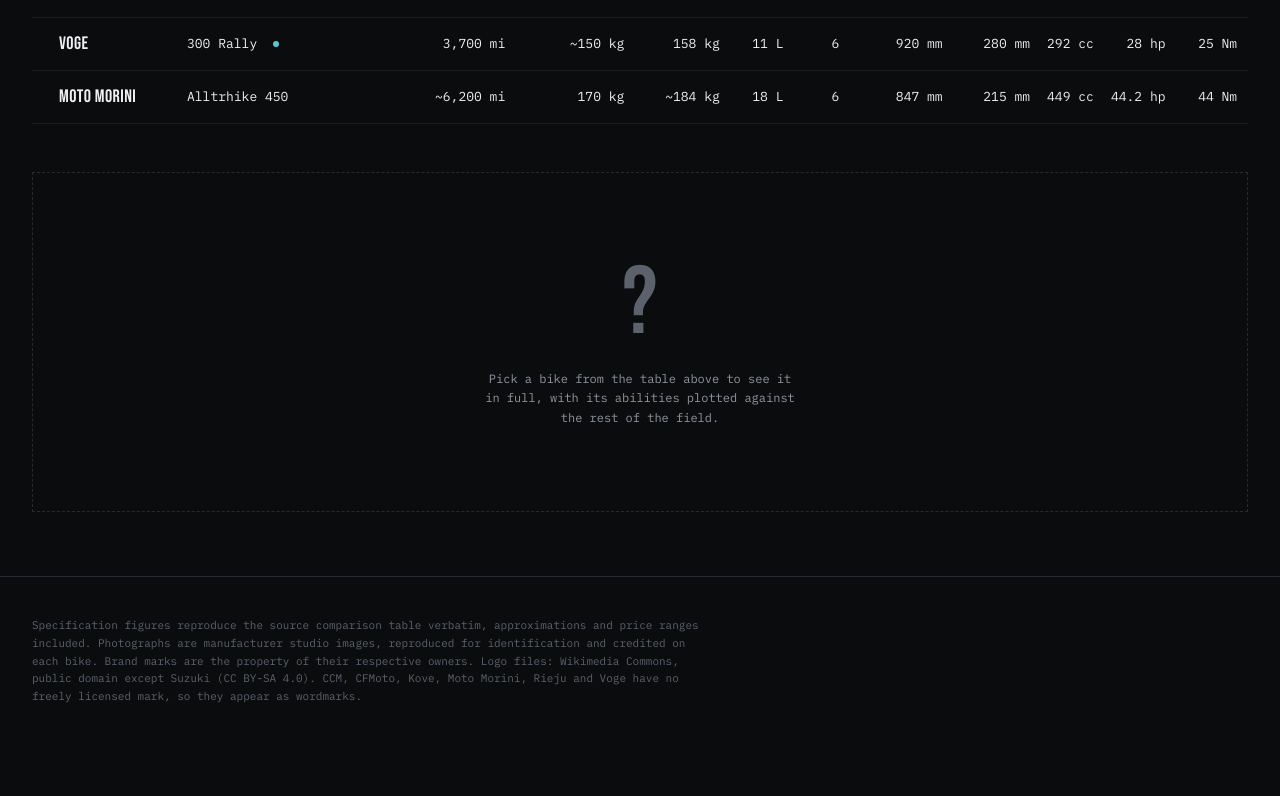
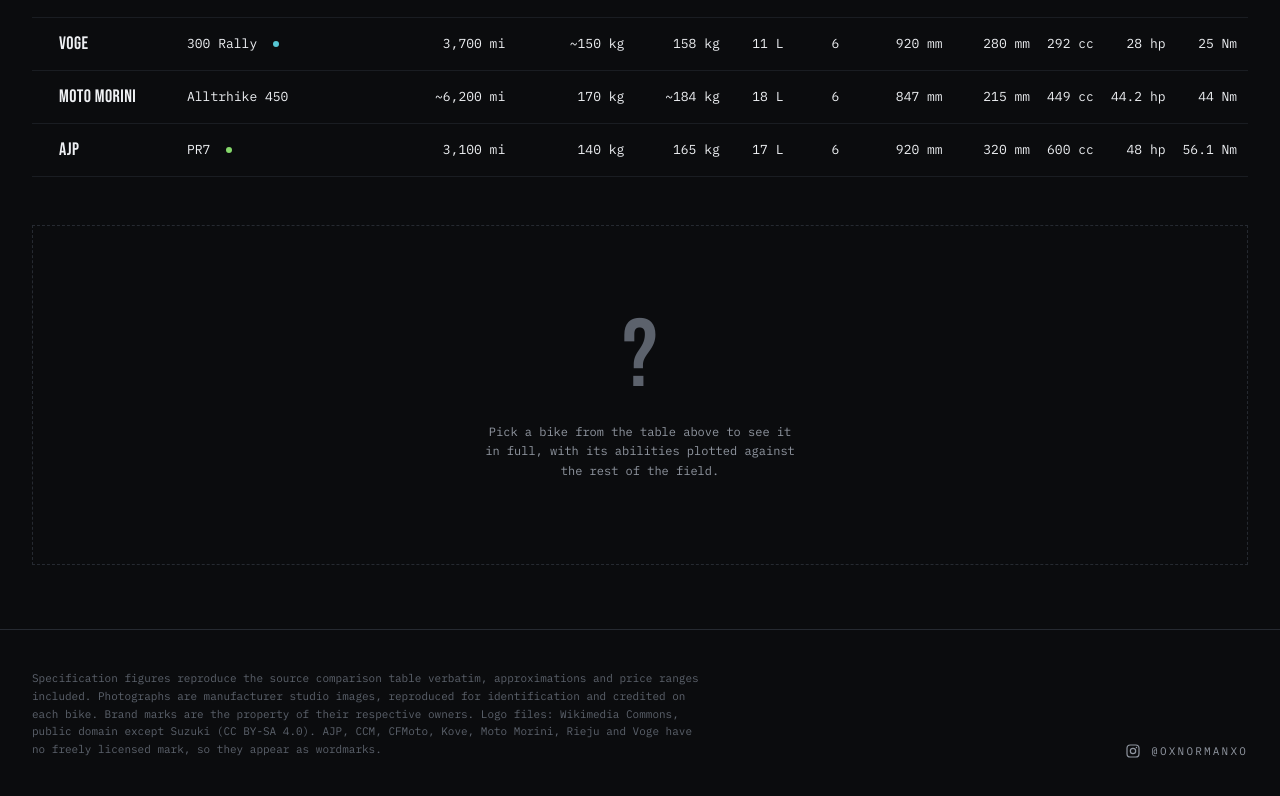
Before and after one commit to normanzb/dualsport-comparison, a Next.js app: page / in a window 1280 px wide. Shown: the part 1366-2162 px from the top of the page. Before the commit the page ends 2112 px from the top, so only its background shows below. Built offline with nearby package versions, Linux system fonts and the light colour scheme.

Commit message:
feat: pr7

```diff
--- a/src/app/page.tsx
+++ b/src/app/page.tsx
@@ -1,23 +1,28 @@
 import { Explorer } from "@/components/Explorer";
+import { MARK_MAKES } from "@/components/BrandLogo";
 import { bikes, extremes } from "@/data/bikes";
 
 export default function Home() {
+  // derived so the footer cannot drift as brands are added
+  const wordmarkOnly = [...new Set(bikes.map((b) => b.make))]
+    .filter((m) => !MARK_MAKES.includes(m))
+    .sort();
+
   return (
     <>
       <main className="mx-auto max-w-[1500px] px-5 pt-12 pb-16 md:px-8 md:pt-16">
         <header className="mb-10 lg:mb-12">
           <div className="flex items-center gap-4 text-[10px] tracking-[0.28em] text-ink-dim uppercase">
             <span className="h-px w-10 bg-[var(--livery)]" />
-            {extremes.lightestWet} kg to {extremes.heaviestWet} kg &middot;{" "}
-            {extremes.smallestTank}&ndash;{extremes.biggestTank} L &middot;{" "}
-            {extremes.lowestSeat}&ndash;{extremes.tallestSeat} mm
+            {extremes.lightestWet} kg to {extremes.heaviestWet} kg &middot; {extremes.smallestTank}
+            &ndash;{extremes.biggestTank} L &middot; {extremes.lowestSeat}&ndash;
+            {extremes.tallestSeat} mm
           </div>
 
           <h1 className="mt-5 max-w-5xl font-display text-[11vw] leading-[0.84] tracking-tight sm:text-[4.6rem] lg:text-[5.6rem]">
             Dualsport motorcycle
             <br />
-            side by side{" "}
-            <span className="text-ink-dim">(UK market)</span>
+            side by side <span className="text-ink-dim">(UK market)</span>
           </h1>
 
           <p className="mt-6 max-w-xl text-sm leading-relaxed text-ink-dim">
@@ -31,14 +36,37 @@
 
       <footer className="border-t border-hair">
         <div className="mx-auto max-w-[1500px] px-5 py-10 md:px-8">
-          <p className="max-w-2xl text-[11px] leading-relaxed text-ink-faint">
-            Specification figures reproduce the source comparison table verbatim, approximations and
-            price ranges included. Photographs are manufacturer studio images, reproduced for
-            identification and credited on each bike. Brand marks are the property of their
-            respective owners. Logo files: Wikimedia Commons, public domain except Suzuki (CC BY-SA
-            4.0). CCM, CFMoto, Kove, Moto Morini, Rieju and Voge have no freely licensed mark, so they
-            appear as wordmarks.
-          </p>
+          <div className="flex flex-col gap-6 md:flex-row md:items-end md:justify-between">
+            <p className="max-w-2xl text-[11px] leading-relaxed text-ink-faint">
+              Specification figures reproduce the source comparison table verbatim, approximations
+              and price ranges included. Photographs are manufacturer studio images, reproduced for
+              identification and credited on each bike. Brand marks are the property of their
+              respective owners. Logo files: Wikimedia Commons, public domain except Suzuki (CC
+              BY-SA 4.0). {wordmarkOnly.slice(0, -1).join(", ")} and {wordmarkOnly.at(-1)} have no
+              freely licensed mark, so they appear as wordmarks.
+            </p>
+
+            <a
+              href="https://instagram.com/oxnormanxo"
+              target="_blank"
+              rel="noreferrer noopener"
+              className="flex shrink-0 items-center gap-2.5 text-[11px] tracking-[0.2em] text-ink-dim uppercase transition-colors hover:text-ink"
+            >
+              <svg
+                viewBox="0 0 24 24"
+                className="h-4 w-4"
+                fill="none"
+                stroke="currentColor"
+                strokeWidth={1.8}
+                aria-hidden
+              >
+                <rect x={3} y={3} width={18} height={18} rx={5} />
+                <circle cx={12} cy={12} r={4} />
+                <circle cx={17.2} cy={6.8} r={1.1} fill="currentColor" stroke="none" />
+              </svg>
+              @oxnormanxo
+            </a>
+          </div>
         </div>
       </footer>
     </>
--- a/src/components/BrandLogo.tsx
+++ b/src/components/BrandLogo.tsx
@@ -21,6 +21,9 @@
   Suzuki: { file: "/logos/suzuki.svg", aspect: 6.424 },
   Yamaha: { file: "/logos/yamaha.svg", aspect: 4.266 },
 };
+
+/** Makes with a real logo file. Everything else falls back to a wordmark. */
+export const MARK_MAKES = Object.keys(MARKS);
 
 export function BrandLogo({
   make,
--- a/src/data/abilities.ts
+++ b/src/data/abilities.ts
@@ -55,6 +55,8 @@
   "voge-300-rally": 65,
   // no owner data yet; scored as its class peer, the 450MT twin
   "moto-morini-alltrhike-450": 48,
+  // 600 single, no owner sample; scored between the 450s and the 690
+  "ajp-pr7": 55,
 };
 
 /* ---------------------------------------------------------------------------
@@ -86,6 +88,7 @@
   "cfmoto-450mt": 3,
   "voge-300-rally": 3,
   "moto-morini-alltrhike-450": 3,
+  "ajp-pr7": 3,
 };
 
 /**
--- a/src/data/bikes.ts
+++ b/src/data/bikes.ts
@@ -604,7 +604,7 @@
     condition: "new",
     ink: "#FF7A1A",
     inkAlt: "#FFFFFF",
-    note: "A screen and 14.5 liters for £6,699, which buys the third-longest range in the set. Third-heaviest bike here, and the offroad score shows it.",
+    note: "A screen and 14.5 liters for £6,699, which buys the fourth-longest range in the set. Third-heaviest bike here, and the offroad score shows it.",
   },
   {
     slug: "rieju-aventura-rally-307",
@@ -742,6 +742,40 @@
     inkAlt: "#F2F2F2",
     note: "More power than the other 450 twin and the second-lowest seat, for less than the CFMoto. UK bikes land April 2026, so the service interval is still unconfirmed.",
   },
+  {
+    slug: "ajp-pr7",
+    make: "AJP",
+    model: "PR7",
+    spec: {
+      serviceInterval: "3,100 mi",
+      dryWeight: "140 kg",
+      wetWeight: "165 kg",
+      tank: "17 L",
+      gears: "6",
+      seatHeight: "920 mm",
+      clearance: "320 mm",
+      engine: "600 cc",
+      power: "48 hp",
+      torque: "56.1 Nm",
+      price: "~£8,500 new",
+    },
+    n: {
+      wetKg: 165,
+      dryKg: 140,
+      tankL: 17,
+      seatMm: 920,
+      priceFrom: 8500,
+      serviceMi: 3100,
+      clearanceMm: 320,
+      cc: 600,
+      hp: 48,
+      nm: 56.1,
+    },
+    condition: "new",
+    ink: "#86D96B",
+    inkAlt: "#F2F2F2",
+    note: "Third-longest range on the list at 247 miles, with 320 mm of clearance under a 165 kg bike. Low-volume Portuguese, priced against a used 690.",
+  },
 ];
 
 export const extremes = {
--- a/src/data/photos.ts
+++ b/src/data/photos.ts
@@ -121,6 +121,11 @@
     credit: "Voge UK",
     source: "https://vogemotorcycles.com/model/2026-voge-rally-300-1341",
   },
+  "ajp-pr7": {
+    views: [{ side: "right", src: "/bikes/ajp-pr7/right.webp" }],
+    credit: "AJP Motos",
+    source: "https://ajpmotos.com/en/bikes/pr7-650-adventure",
+  },
 };
 
 export const photosFor = (slug: string): PhotoSet | undefined => photos[slug];
```
Also changed, not shown: public/bikes/ajp-pr7/right.webp (added).
